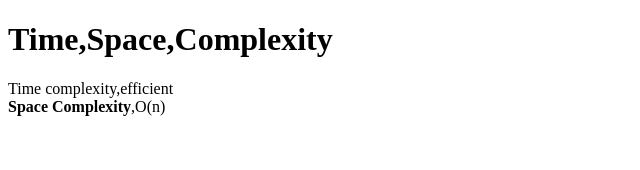
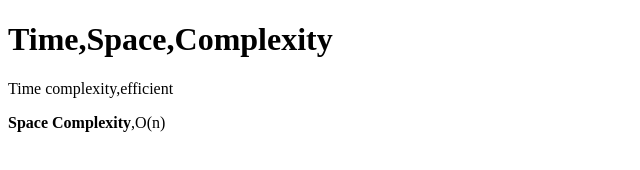
Before and after one commit to acciojob/time-and-space-complexity-amish-11, a website: page main.html in a window 1280 px wide. Shown: the whole page, without its empty margins (0-640 px from the left). Drawn offline with Linux system fonts and the light colour scheme.

Commit message:
created a submission

```diff
--- a/main.html
+++ b/main.html
@@ -9,8 +9,8 @@
 <body>
 	<!-- the entire body must be written by student -->
 	 <h1>Time,Space,Complexity</h1>
-	<p>Time complexity,efficient<br>
-		<b>Space Complexity</b>,O(n)</p>
+	<p>Time complexity,efficient</p>
+		<p><b>Space Complexity</b>,O(n)</p>
     <script type="text/javascript" src="./script.js">
 </script>
 
```
